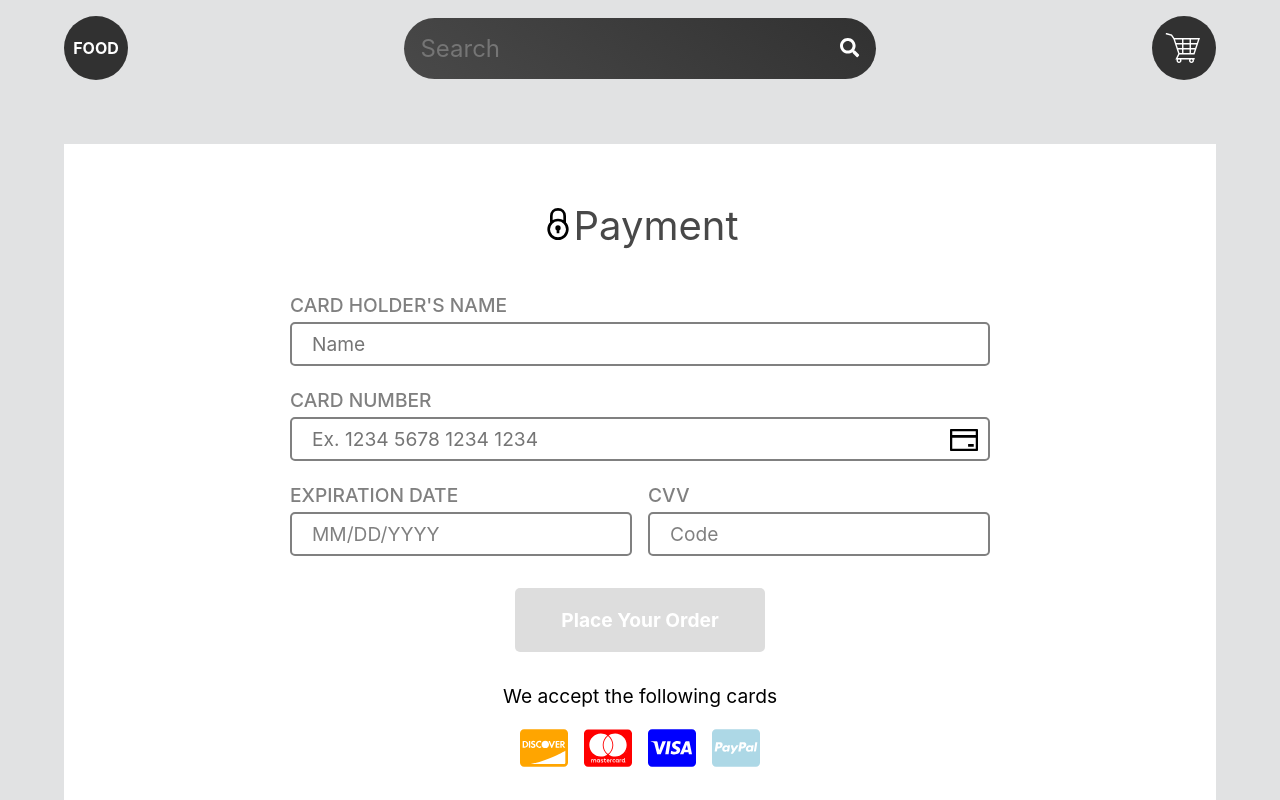
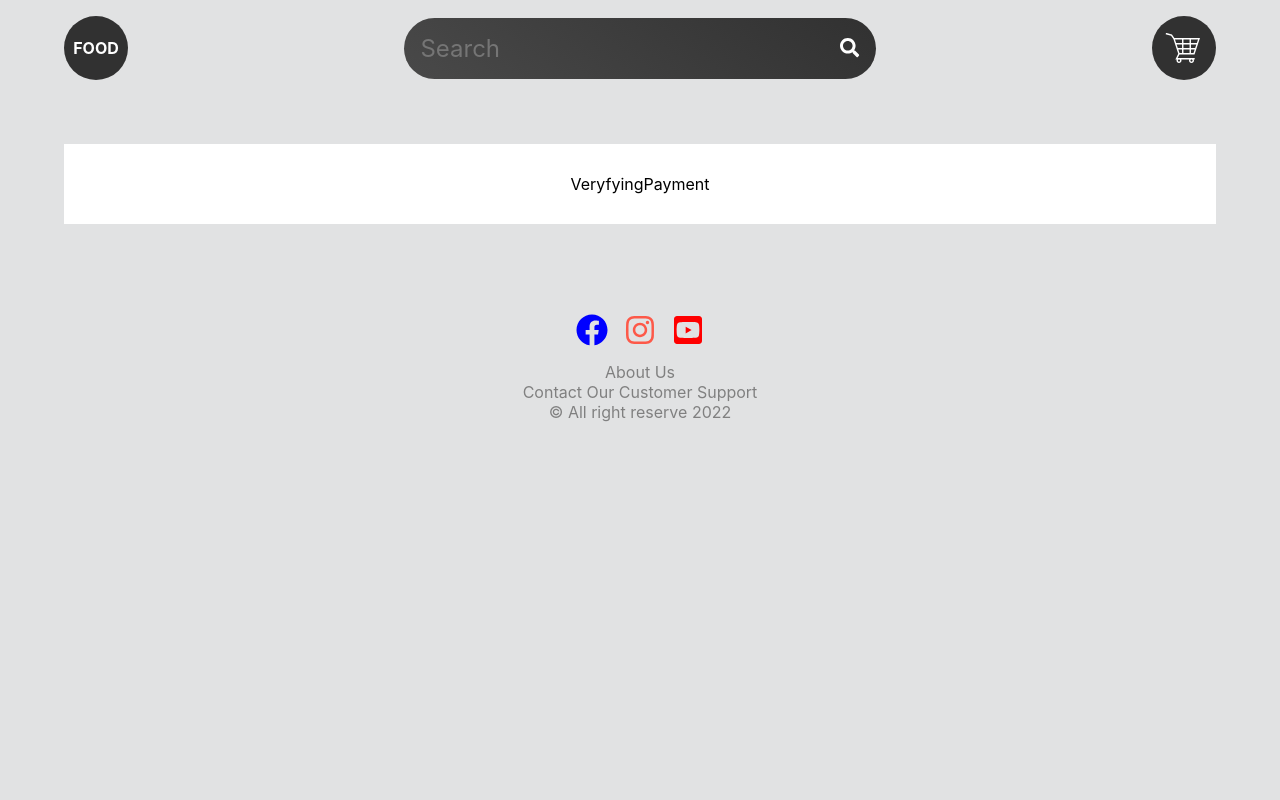
Before and after one commit to Amrindra/Food-App, a React (Create React App) app: page /payment in a window 1280 px wide. Shown: the top 800 px of the page. Built offline with nearby package versions, Linux system fonts and the light colour scheme.

Commit message:
Created VerifyingPayment file and import to the Payment component

```diff
--- /dev/null
+++ b/src/components/VerifyingPayment.jsx
@@ -0,0 +1,7 @@
+import React from "react";
+
+const VerifyingPayment = () => {
+  return <div>VeryfyingPayment</div>;
+};
+
+export default VerifyingPayment;
--- a/src/pages/Payment.jsx
+++ b/src/pages/Payment.jsx
@@ -11,6 +11,7 @@ import {
 } from "react-icons/fa";
 import { useContext } from "react";
 import { CartContext } from "../context/CartStateProvider";
+import VerifyingPayment from "../components/VerifyingPayment";
 
 const Payment = () => {
   const [cardValues, setCardValue] = useState({
@@ -20,7 +21,9 @@ const Payment = () => {
     cvv: "",
   });
   const [errorMsg, setErrorMsg] = useState(false);
+  const [verifyingPayment, setVerifyingPayment] = useState(true);
 
+  // This from the context API
   const { cartItems, removeItem } = useContext(CartContext);
 
   const subtotal = cartItems.reduce(
@@ -48,6 +51,9 @@ const Payment = () => {
     }
 
     console.log(cardValues.cardNumber);
+
+    // VERIFYING PAYMENT
+    setVerifyingPayment(true);
   };
 
   // function format(splitDigit) {
@@ -69,6 +75,10 @@ const Payment = () => {
 
   return (
     <Container>
+      {verifyingPayment ? (
+        <VerifyingPayment />
+      ) : (
+        <>
           <Form onSubmit={handleSubmit}>
             <h3>
               <GrSecure />
@@ -197,6 +207,8 @@ const Payment = () => {
                 <p>${subtotal.toFixed(2)}</p>
               </Total>
             </TotalSection>
+          )}
+        </>
       )}
     </Container>
   );
```
Lines whose indentation alone changed are shown as unchanged.
